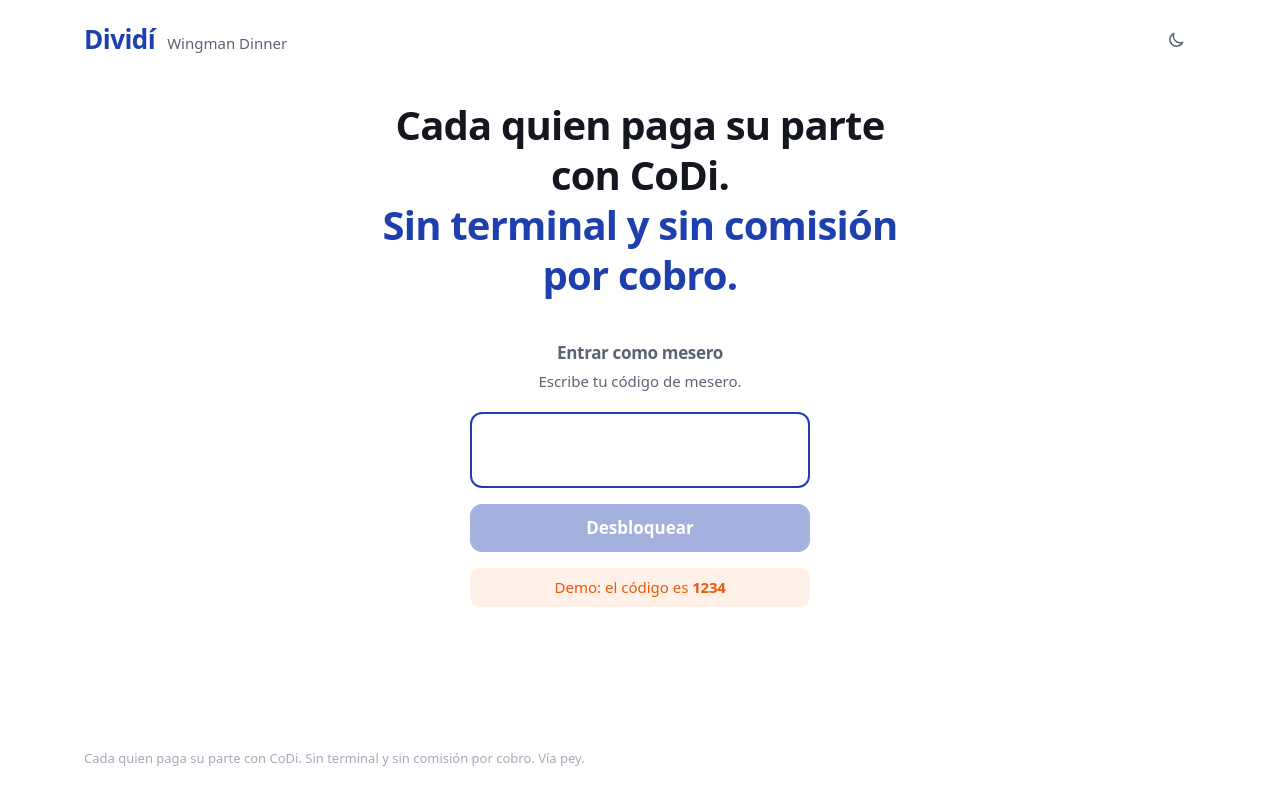
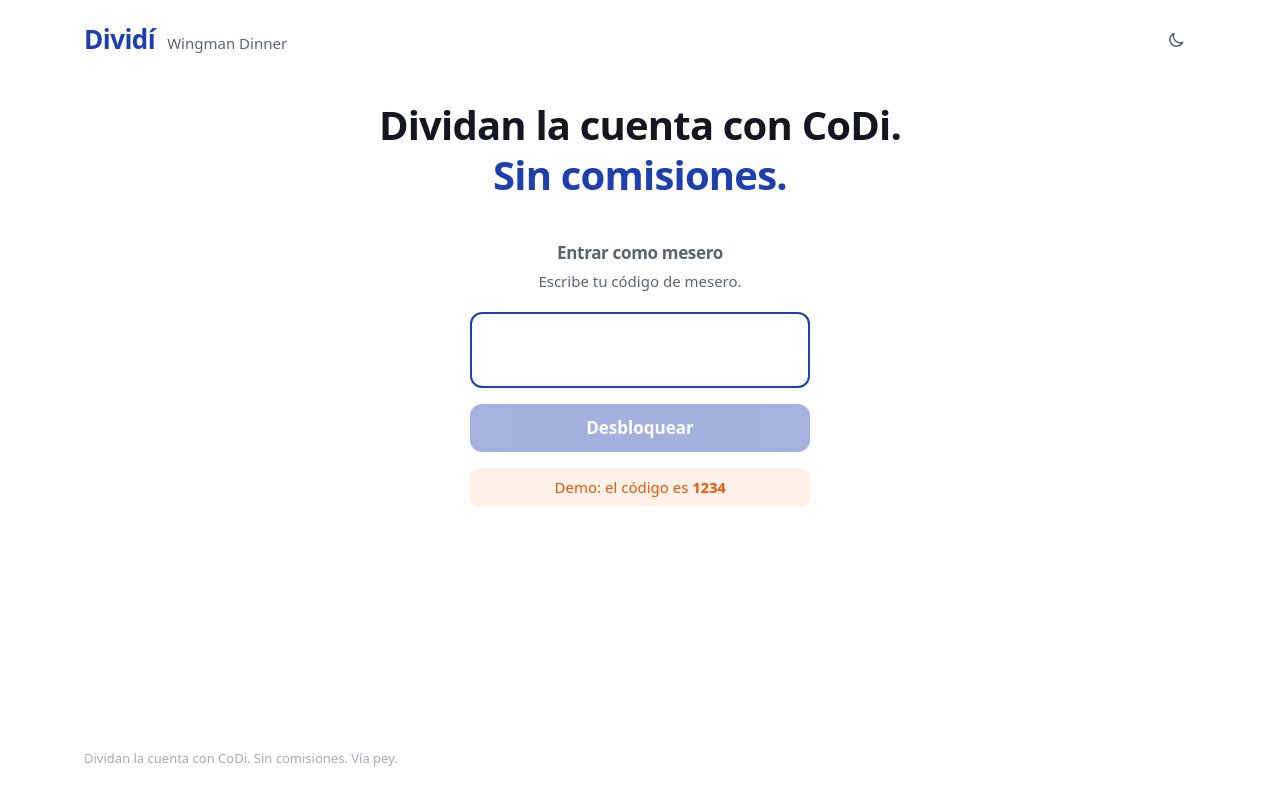
Before and after one commit to daniel-wing/divide-la-cuenta, a Next.js app: page / in a window 1280 px wide. Built offline with nearby package versions, Linux system fonts and the light colour scheme.

Commit message:
Lema: Dividan la cuenta con CoDi. Sin comisiones. Sin modo amigos

```diff
--- a/src/app/layout.tsx
+++ b/src/app/layout.tsx
@@ -27,7 +27,7 @@ export default function RootLayout({ children }: { children: React.ReactNode })
         </header>
         {children}
         <footer className="mx-auto w-full max-w-6xl px-5 pb-8 pt-12 text-[13px] text-faint">
-          Cada quien paga su parte con CoDi. Sin terminal y sin comisión por cobro. Vía pey.
+          Dividan la cuenta con CoDi. Sin comisiones. Vía pey.
         </footer>
       </body>
     </html>
--- a/src/app/page.tsx
+++ b/src/app/page.tsx
@@ -124,8 +124,8 @@ export default function Home() {
     return (
       <main className="mx-auto flex w-full max-w-6xl flex-1 flex-col items-center px-5 pt-10">
         <h1 className="max-w-[560px] text-center text-[30px] font-extrabold leading-tight md:text-[40px]">
-          Cada quien paga su parte con CoDi.
-          <span className="block text-pagada">Sin terminal y sin comisión por cobro.</span>
+          Dividan la cuenta con CoDi.
+          <span className="block text-pagada">Sin comisiones.</span>
         </h1>
         <div className="mt-10 w-full">
           <PinForm onUnlock={unlock} small />
@@ -162,9 +162,6 @@ export default function Home() {
         <button onClick={lock} className="h-10 rounded-[10px] bg-surface-2 px-4 text-[15px] font-medium hover:bg-line">
           Bloquear (modo comensal)
         </button>
-        <Link href="/cobrar" className="text-[13px] text-faint underline underline-offset-4 hover:text-fg">
-          ¿Sin restaurante? Dividir entre amigos
-        </Link>
       </div>
     </main>
   );
```
